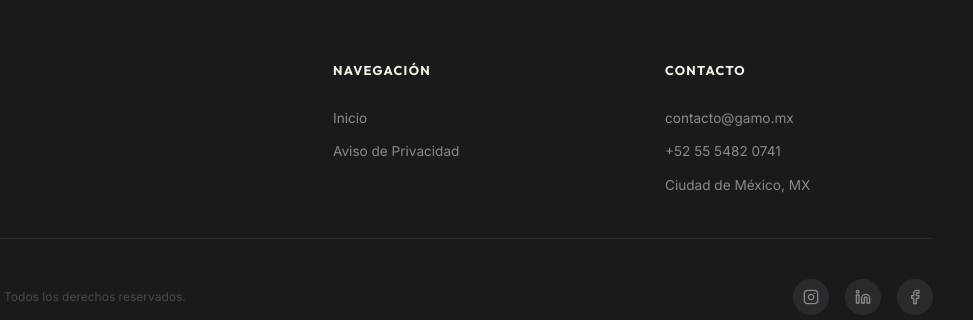
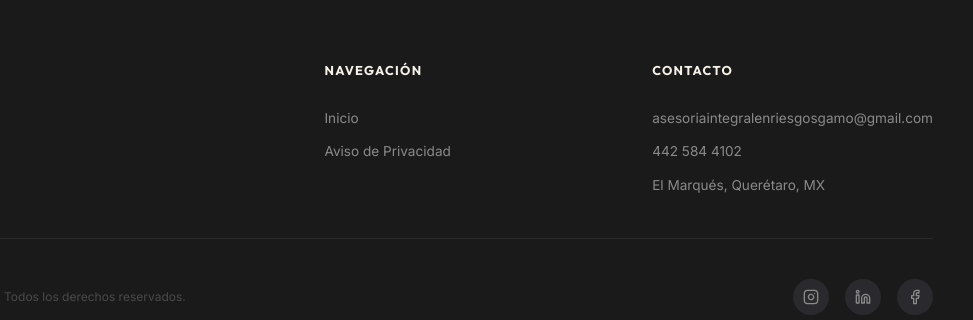
Before and after one commit to asesoriaintegralenriesgosgamo-png/Pagina-Gamo, a plain HTML site: page aviso-de-privacidad.html in a window 1280 px wide. Shown: the part 4689-5009 px from the top of the page, 307-1280 px from the left. Drawn offline with Linux system fonts and the light colour scheme.

Commit message:
fix: corregir datos de contacto en footer según aviso de privacidad

```diff
--- a/aviso-de-privacidad.html
+++ b/aviso-de-privacidad.html
@@ -441,9 +441,9 @@
       <div>
         <h4 class="footer__column-title">Contacto</h4>
         <ul class="footer__links">
-          <li><a href="mailto:contacto@gamo.mx" class="footer__link">contacto@gamo.mx</a></li>
-          <li><a href="tel:+525554820741" class="footer__link">+52 55 5482 0741</a></li>
-          <li><span class="footer__link">Ciudad de México, MX</span></li>
+          <li><a href="mailto:asesoriaintegralenriesgosgamo@gmail.com" class="footer__link">asesoriaintegralenriesgosgamo@gmail.com</a></li>
+          <li><a href="tel:+524425844102" class="footer__link">442 584 4102</a></li>
+          <li><span class="footer__link">El Marqués, Querétaro, MX</span></li>
         </ul>
       </div>
     </div>
```
Also changed, not shown: index.html (+3 -3 lines).
